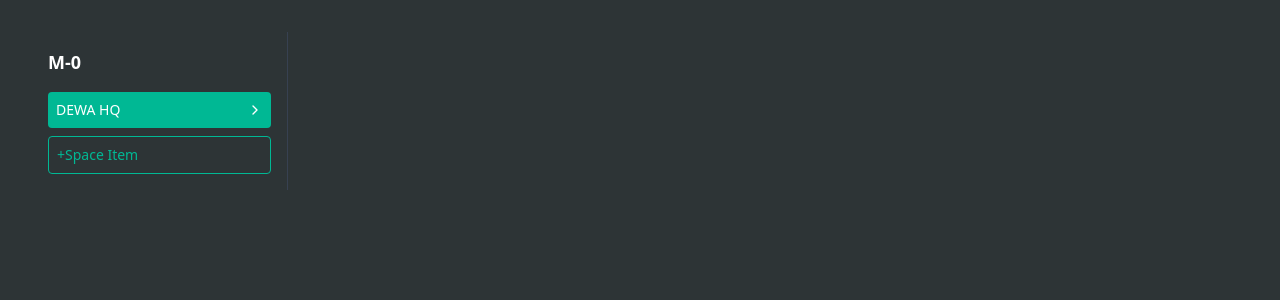
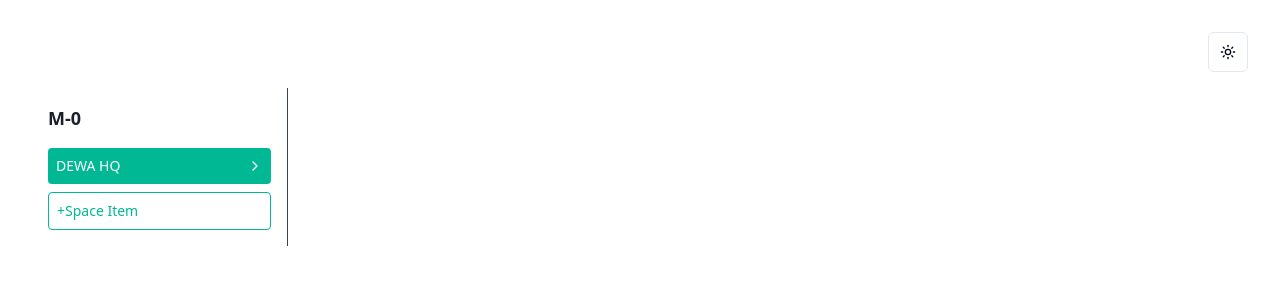
Before and after one commit to yourstrulydev/visual-dummy-creator, a React (Vite) app: page / in a window 1280 px wide. Shown: the top 300 px of the page. Built offline with nearby package versions, Linux system fonts and the light colour scheme.

Commit message:
Add light and dark mode support
Implement light and dark mode functionality for the component using Tailwind CSS's dark mode classes.
[skip gpt_engineer]

```diff
--- a/src/components/MenuColumn.tsx
+++ b/src/components/MenuColumn.tsx
@@ -9,8 +9,8 @@ interface MenuColumnProps {
 
 const MenuColumn = ({ title, items, onItemClick, selectedItem }: MenuColumnProps) => {
   return (
-    <div className="w-64 p-4 border-r border-gray-700">
-      <h2 className="text-lg font-semibold mb-4 text-white">{title}</h2>
+    <div className="w-64 p-4 border-r border-gray-700 dark:border-gray-600">
+      <h2 className="text-lg font-semibold mb-4 text-menuText-light dark:text-menuText-dark">{title}</h2>
       <div className="space-y-2">
         {items.map((item) => (
           <MenuItem
--- a/src/components/MenuItem.tsx
+++ b/src/components/MenuItem.tsx
@@ -21,7 +21,7 @@ const MenuItem = ({
       className={`
         flex items-center justify-between p-2 mb-2 rounded
         ${isAddButton
-          ? 'border border-menuGreen text-menuGreen hover:bg-menuGreen hover:text-white'
+          ? 'border border-menuGreen text-menuGreen hover:bg-menuGreen hover:text-white dark:text-menuGreen dark:hover:text-white'
           : `${isSelected
               ? 'bg-menuHover text-white'
               : 'bg-menuGreen text-white hover:bg-menuHover'
--- a/src/index.css
+++ b/src/index.css
@@ -25,6 +25,28 @@
     --ring: 222.2 84% 4.9%;
     --radius: 0.5rem;
   }
+
+  .dark {
+    --background: 222.2 84% 4.9%;
+    --foreground: 210 40% 98%;
+    --card: 222.2 84% 4.9%;
+    --card-foreground: 210 40% 98%;
+    --popover: 222.2 84% 4.9%;
+    --popover-foreground: 210 40% 98%;
+    --primary: 210 40% 98%;
+    --primary-foreground: 222.2 47.4% 11.2%;
+    --secondary: 217.2 32.6% 17.5%;
+    --secondary-foreground: 210 40% 98%;
+    --muted: 217.2 32.6% 17.5%;
+    --muted-foreground: 215 20.2% 65.1%;
+    --accent: 217.2 32.6% 17.5%;
+    --accent-foreground: 210 40% 98%;
+    --destructive: 0 62.8% 30.6%;
+    --destructive-foreground: 210 40% 98%;
+    --border: 217.2 32.6% 17.5%;
+    --input: 217.2 32.6% 17.5%;
+    --ring: 212.7 26.8% 83.9%;
+  }
 }
 
 @layer base {
@@ -43,14 +65,14 @@
 }
 
 ::-webkit-scrollbar-track {
-  background: #2D3436;
+  @apply bg-menuBg-light dark:bg-menuBg-dark;
 }
 
 ::-webkit-scrollbar-thumb {
-  background: #00B894;
+  @apply bg-menuGreen;
   border-radius: 4px;
 }
 
 ::-webkit-scrollbar-thumb:hover {
-  background: #00A885;
+  @apply bg-menuHover;
 }
--- a/src/pages/Index.tsx
+++ b/src/pages/Index.tsx
@@ -1,10 +1,24 @@
 import MultiLevelMenu from "@/components/MultiLevelMenu";
 import { menuData } from "@/data/menuData";
+import { useTheme } from "next-themes";
+import { Button } from "@/components/ui/button";
+import { Moon, Sun } from "lucide-react";
 
 const Index = () => {
+  const { theme, setTheme } = useTheme();
+
   return (
-    <div className="min-h-screen bg-menuBg">
+    <div className="min-h-screen bg-menuBg-light dark:bg-menuBg-dark transition-colors duration-200">
       <div className="container mx-auto py-8">
+        <div className="flex justify-end mb-4">
+          <Button
+            variant="outline"
+            size="icon"
+            onClick={() => setTheme(theme === "light" ? "dark" : "light")}
+          >
+            {theme === "light" ? <Moon className="h-5 w-5" /> : <Sun className="h-5 w-5" />}
+          </Button>
+        </div>
         <MultiLevelMenu data={menuData} />
       </div>
     </div>
--- a/tailwind.config.ts
+++ b/tailwind.config.ts
@@ -21,7 +21,14 @@ export default {
       colors: {
         menuGreen: "#00B894",
         menuHover: "#00A885",
-        menuBg: "#2D3436",
+        menuBg: {
+          light: "#FFFFFF",
+          dark: "#2D3436"
+        },
+        menuText: {
+          light: "#1A202C",
+          dark: "#FFFFFF"
+        },
         border: "hsl(var(--border))",
         input: "hsl(var(--input))",
         ring: "hsl(var(--ring))",
```
